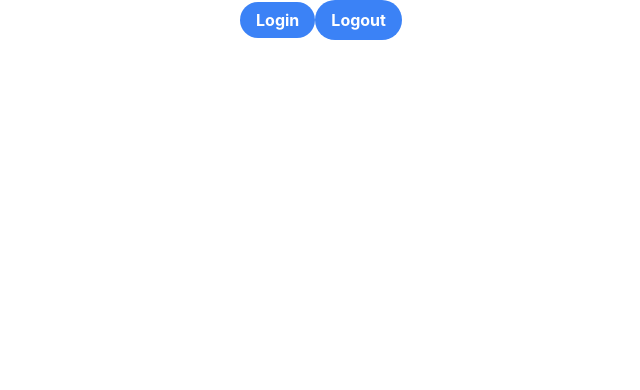
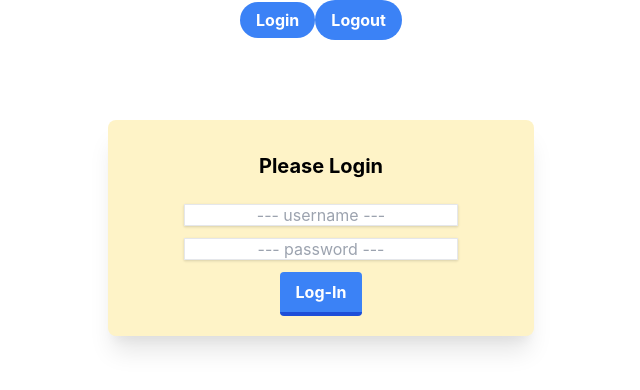
Before and after one commit to Build-Week-Anywhere-Fitness-Team-6/font-end, a React (Create React App) app in the folder front/: page /login in a window 1280 px wide. Shown: the top 390 px of the page, without its empty margins (319-959 px from the left). Built offline with nearby package versions, Linux system fonts and the light colour scheme.

Commit message:
login page and private route

```diff
--- a/front/src/components/Login.js
+++ b/front/src/components/Login.js
@@ -1,11 +1,77 @@
-import React from 'react';
+import React, { useState } from "react";
+import { useHistory } from 'react-router-dom'
+import axios from "axios";
 
 function Login(props) {
-    return (
-        <div>
+  const [user, setUser] = useState({
+    username: "",
+    password: "",
+  });
+  const [error, setError] = useState("");
+  const history = useHistory()
 
-        </div>
-    );
+  const handleChange = (e) => {
+    setUser({
+      ...user,
+      [e.target.name]: e.target.value,
+    });
+  };
+
+  const handleSubmit = (e) => {
+    e.preventDefault();
+    axios
+      .post("url", user)
+      .then((res) => {
+        localStorage.setItem("token", res.data);
+        if (res.data.payload === "instructor") {
+          history.push("/dashboard-instructor");
+        } else {
+          history.push("/dashboard-client");
+        }
+      })
+      .catch(err=>{
+          console.log(err)
+          setError("Please Try Again")
+      })
+  };
+  return (
+    <div className="flex flex-col  p-5 mt-20 m-auto w-1/3 rounded-lg shadow-xl bg-yellow-100">
+      <h2 className="font-bold text-xl mb-3 p-3">Please Login</h2>
+      <div>
+        <form className="flex-col w-2/3"
+          onSubmit={handleSubmit}
+          data-testid="loginForm"
+          className="login-form"
+        >
+            <div className=" flex flex-col items-center gap-3">
+            <input className="shadow appearance-none border roundedpy-2 px-3 text-gray-700 leading-tight focus:outline-none text-center focus:shadow-outline block"
+                name="username"
+                type="text"
+                id="username"
+                value={user.username}
+                onChange={handleChange}
+                placeholder="--- username ---"
+            />
+            <input className="shadow appearance-none border roundedpy-2 px-3 text-gray-700 leading-tight focus:outline-none text-center focus:shadow-outline block"
+                name="password"
+                type="password"
+                id="password"
+                value={user.password}
+                onChange={handleChange}
+                placeholder="--- password ---"
+            />
+            <button className="bg-blue-500 hover:bg-blue-400 text-white font-bold py-2 px-4 border-b-4 border-blue-700 hover:border-blue-500 rounded block" id="submit" type="submit" onClick={handleSubmit}>
+                Log-In
+            </button>
+            </div>
+        </form>
+      </div>
+
+      <p id="error" className="error">
+        {error}
+      </p>
+    </div>
+  );
 }
 
 export default Login;
--- /dev/null
+++ b/front/src/utils/PrivateRoute.js
@@ -0,0 +1,11 @@
+import React from 'react';
+import {Route, Redirect} from 'react-router-dom'
+
+const PrivateRoute = ({component:Component, ...rest}) => {
+    if(localStorage.getItem("token")){
+        return<Route {...rest} component={Component}/>
+    }else{
+        return <Redirect to="/login"/>
+    }
+}
+export default PrivateRoute
```
